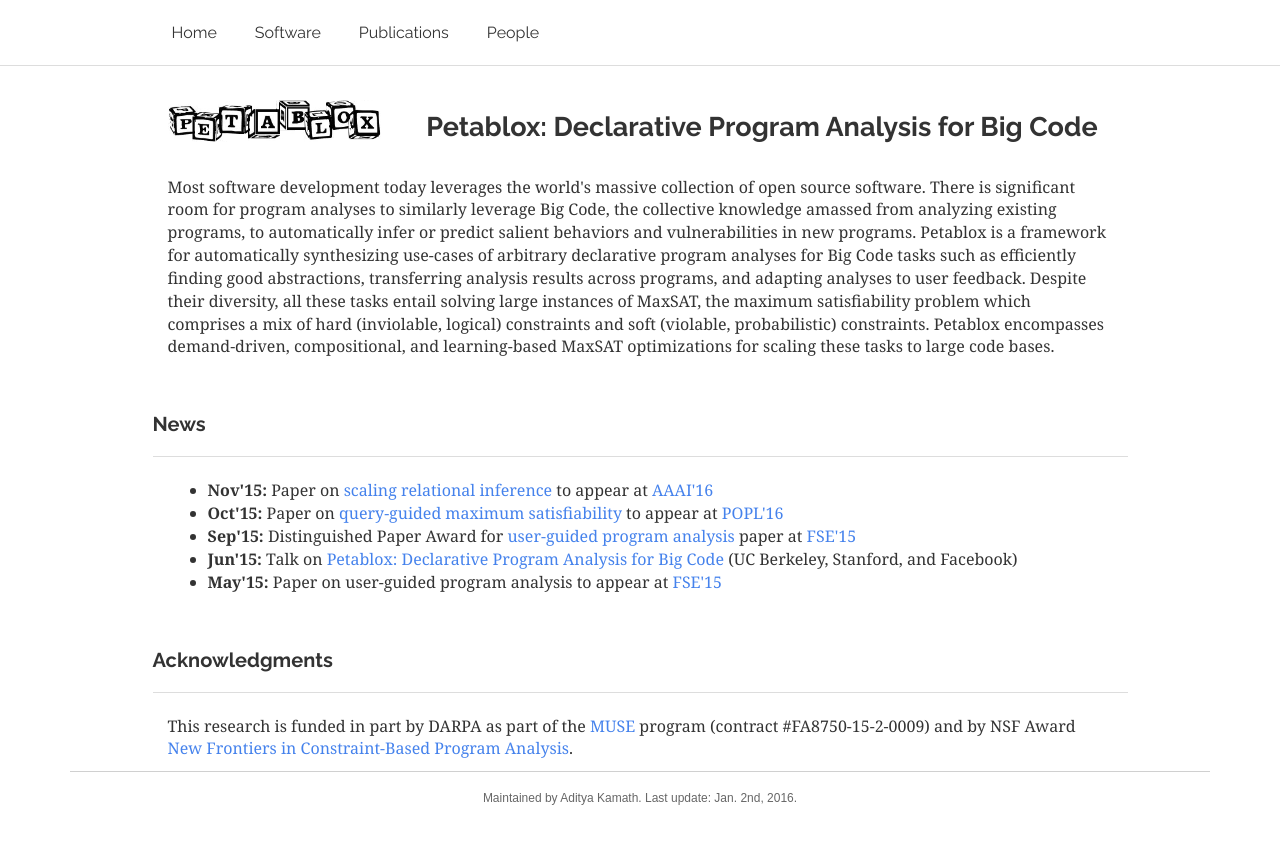
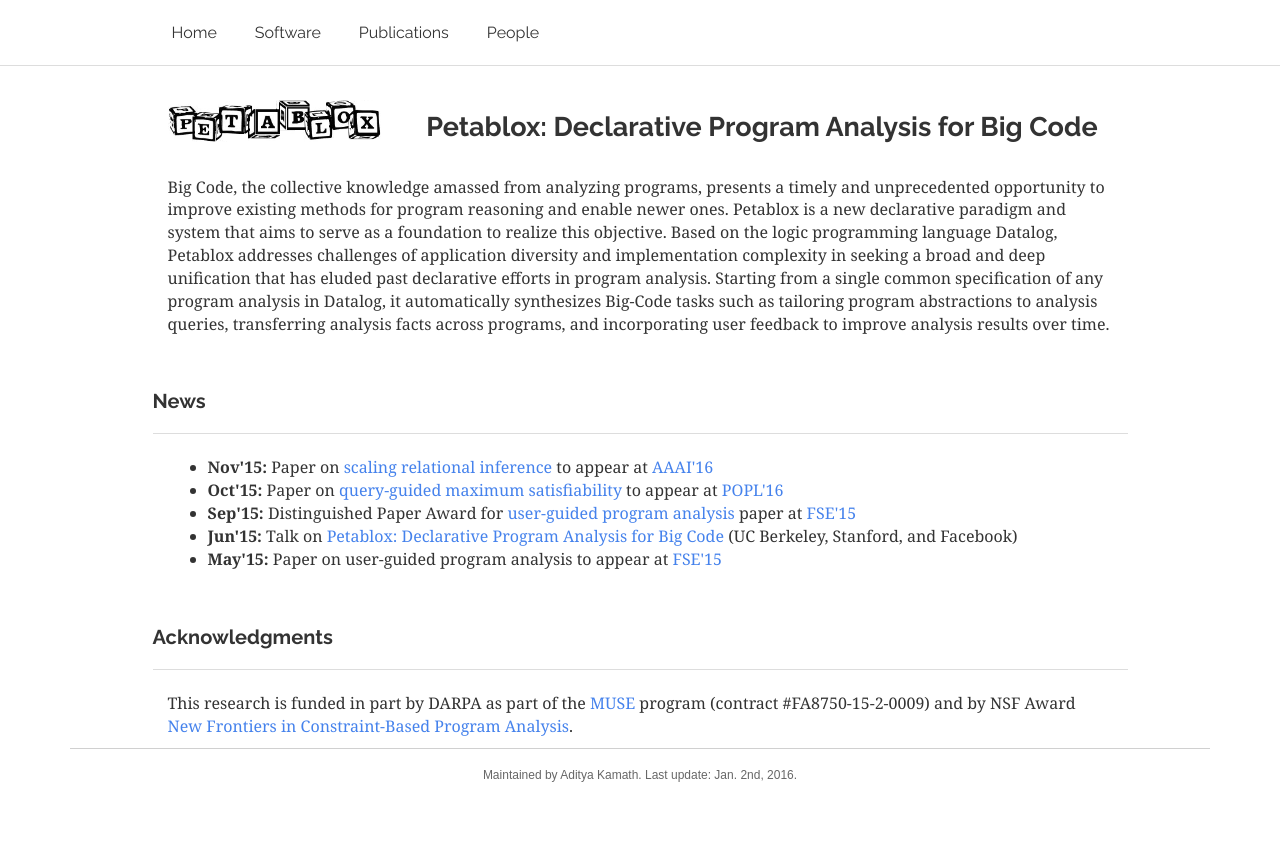
Before and after one commit to petablox-project/petablox-project.github.io, a Jekyll site: the page built from index.html, in a window 1280 px wide. Shown: the top 844 px of the page. Built offline with Jekyll 4.4.1, drawn with Linux system fonts in a browser that asks for light colours; nearby versions of some CDN libraries.

Commit message:
Change intro text

```diff
--- a/index.html
+++ b/index.html
@@ -18,21 +18,9 @@ logo_style: 'width: 280px; height: 70px;'
 	</br>
 		<div class="row">
 		<div class="col-md-12">
-			<p> Most software development today leverages the world's massive
-collection of open source software. There is significant room for program
-analyses to similarly leverage Big Code, the collective knowledge amassed from
-analyzing existing programs, to automatically infer or predict salient behaviors
-and vulnerabilities in new programs. Petablox is a framework for automatically
-synthesizing use-cases of arbitrary declarative program analyses for Big Code
-tasks such as efficiently finding good abstractions, transferring analysis
-results across programs, and adapting analyses to user feedback.  Despite their
-diversity, all these tasks entail solving large instances of MaxSAT, the maximum
-satisfiability problem which comprises a mix of hard (inviolable, logical)
-constraints and soft (violable, probabilistic) constraints. Petablox encompasses
-demand-driven, compositional, and learning-based MaxSAT optimizations for
-scaling these tasks to large code bases.
+			<p>Big Code, the collective knowledge amassed from analyzing programs, presents a timely and unprecedented opportunity to improve existing methods for program reasoning and enable newer ones. Petablox is a new declarative paradigm and system that aims to serve as a foundation to realize this objective.  Based on the logic programming language Datalog, Petablox addresses challenges of application diversity and implementation complexity in seeking a broad and deep unification that has eluded past declarative efforts in program analysis. Starting from a single common specification of any program analysis in Datalog, it automatically synthesizes Big-Code tasks such as tailoring program abstractions to analysis queries, transferring analysis facts across programs, and incorporating user feedback to improve analysis results over time.
+		</p>
 		</div>
-		</p>
 		</div>
 
 </div>
```
